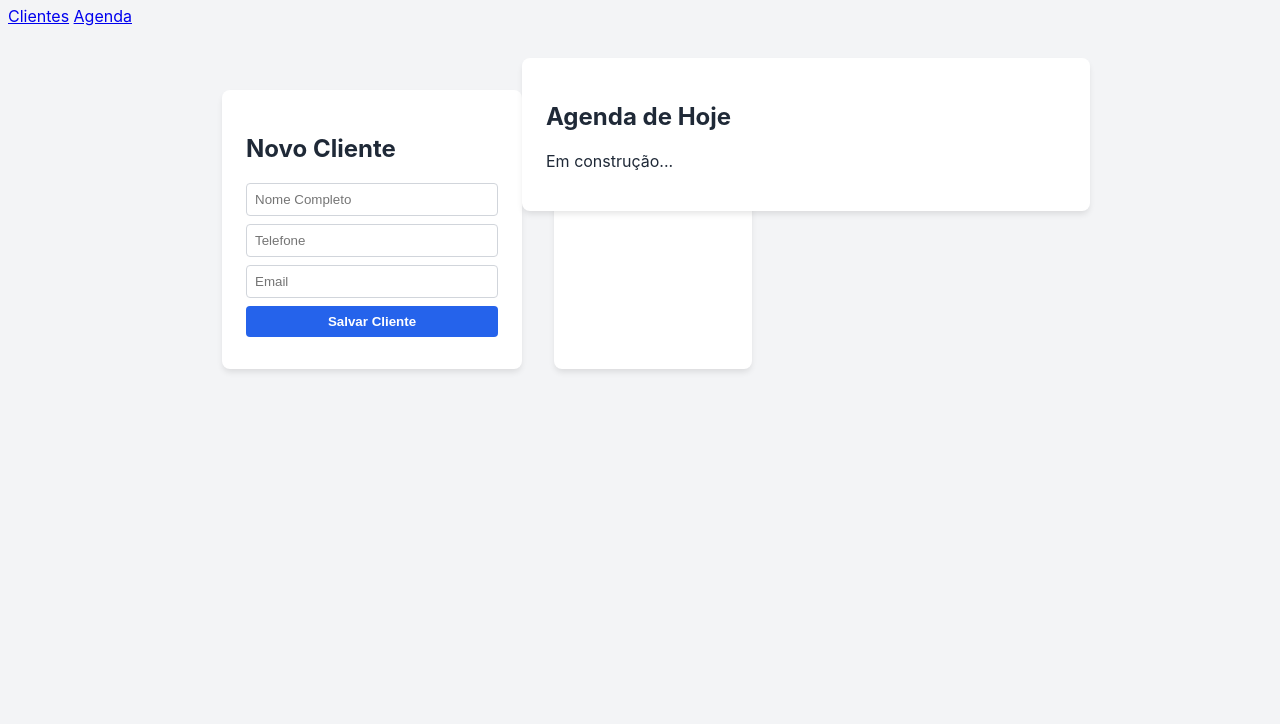
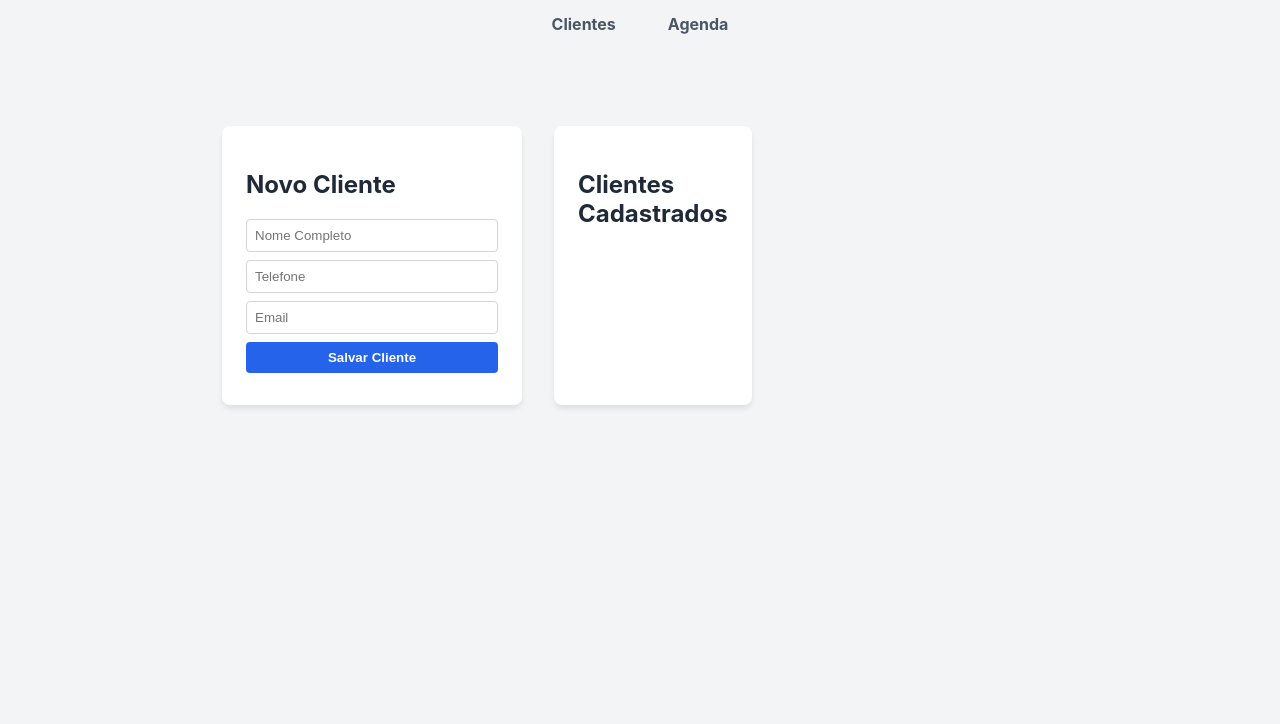
Before and after one commit to rhuan-kowic/ts-vanilla-clinic-scheduler, a website built with Vite: page index.html in a window 1280 px wide. Shown: the part 76-800 px from the top of the page. Built offline with nearby package versions, Linux system fonts and the light colour scheme.

Commit message:
feat(ui): adicionar estilos da interface e estados visuais

```diff
--- a/src/styles.css
+++ b/src/styles.css
@@ -89,3 +89,44 @@ button:hover {
   color: #6b7280;
   font-style: italic;
 }
+
+nav {
+  display: flex;
+  justify-content: center;
+  gap: 20px;
+  margin-bottom: 20px;
+}
+
+nav a {
+  text-decoration: none;
+  color: #4b5563;
+  font-weight: bold;
+  padding: 8px 16px;
+  border-radius: 4px;
+  transition: background 0.2s;
+}
+
+nav a:hover,
+nav a.active {
+  background-color: #dbeafe;
+  color: #2563eb;
+}
+
+.hidden {
+  display: none !important;
+}
+
+.view {
+  animation: fadeIn 0.3s ease-in-out;
+}
+
+@keyframes fadeIn {
+  from {
+    opacity: 0;
+    transform: translateY(5px);
+  }
+  to {
+    opacity: 1;
+    transform: translateY(0);
+  }
+}
```
